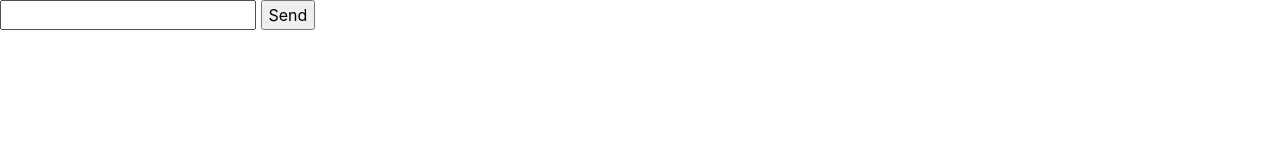
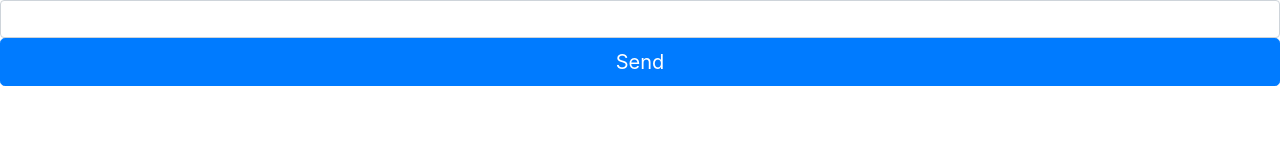
Before and after one commit to YanaPIIDXer/BrowserChat, a plain HTML site: page frontend/htdocs/index.html in a window 1280 px wide. Drawn offline with Linux system fonts and the light colour scheme.

Commit message:
フォームにBootstrapのレイアウトを適用

```diff
--- a/frontend/htdocs/index.html
+++ b/frontend/htdocs/index.html
@@ -16,9 +16,9 @@
 
 <body>
     <div id="messages"></div>
-    <form id="message_form" onsubmit="onSend(); return false;">
-        <input type="text" name="message" />
-        <input type="submit" value="Send" />
+    <form id="message_form" class="form-group" onsubmit="onSend(); return false;">
+        <input type="text" name="message" class="form-control" />
+        <input type="submit" value="Send" class="btn btn-primary btn-lg btn-block" />
     </form>
 </body>
 
```
